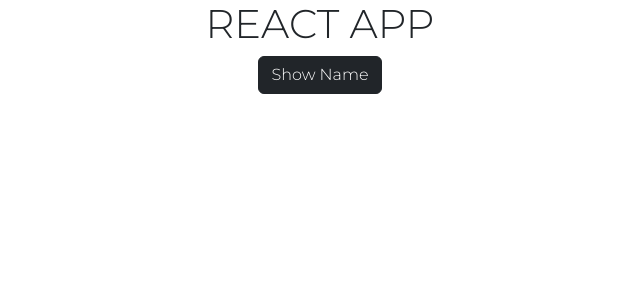
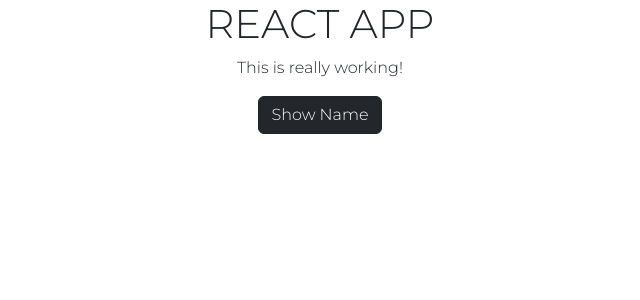
Before and after one commit to ShouryaRSharma/ReactCompleteGuide, a React (Create React App) app: page / in a window 1280 px wide. Shown: the top 300 px of the page, without its empty margins (320-960 px from the left). Built offline with nearby package versions, Linux system fonts and the light colour scheme.

Commit message:
setting class names dynamically

```diff
--- a/src/App.js
+++ b/src/App.js
@@ -51,14 +51,12 @@ class App extends Component {
   }
 
   render() {
-    // const style = {
-    //   backgroundColor: 'white',
-    //   font: 'inherit',
-    //   border: '1px solid blue',
-    //   borderRadius: '2px',
-    //   padding: '8px',
-    //   cursor: 'pointer'
-    // };
+    const style = {
+      backgroundColor: '#23272b',
+      font: 'inherit',
+    };
+
+    const classes = [];
 
     let persons = null;
 
@@ -68,22 +66,36 @@ class App extends Component {
           {/* maps array of JS elements. MAKE SURE TO ALWAYS ADD A KEY*/}
           {this.state.persons.map((person, index) => {
             return <Person
+
             change={(event) => this.nameChangeHandler(event, person.id)}
             click={() => this.deletePersonHandler(index)}
             name={person.name}
             age={person.age}
             key={person.id}/>
           })}
-          {/* <Person name={this.state.persons[0].name} age={this.state.persons[0].age}/>
-          <Person name={this.state.persons[1].name} age={this.state.persons[1].age} change={this.nameChangeHandler} click={this.switchNameHandler.bind(this, 'MAXIMO')}>My Hobbies: Racing</Person> */}
         </div>
+
       );
+
+      style.backgroundColor = 'white';
+      style.color = 'black';
+
+
+    }
+
+    if (this.state.persons.length <= 2) {
+      classes.push('red');
+    }
+
+    if (this.state.persons.length <=1 ) {
+      classes.push('underline');
     }
 
     return (
       <div className="App">
           <h1>REACT APP</h1>
-          <button className="btn btn-dark" onClick={this.togglePersonsHandler}>Show Name</button>
+          <p className={classes.join(' ')}>This is really working!</p>
+          <button style={style}className="btn btn-dark" onClick={this.togglePersonsHandler}>Show Name</button>
           {persons}
       </div>
     );
--- a/src/App.scss
+++ b/src/App.scss
@@ -7,3 +7,11 @@ $font1: 'Montserrat', sans-serif;
   font-family: $font1;
   font-weight: 300;
 }
+
+.red {
+  color: red;
+}
+
+.underline {
+  text-decoration: underline;
+}
```
